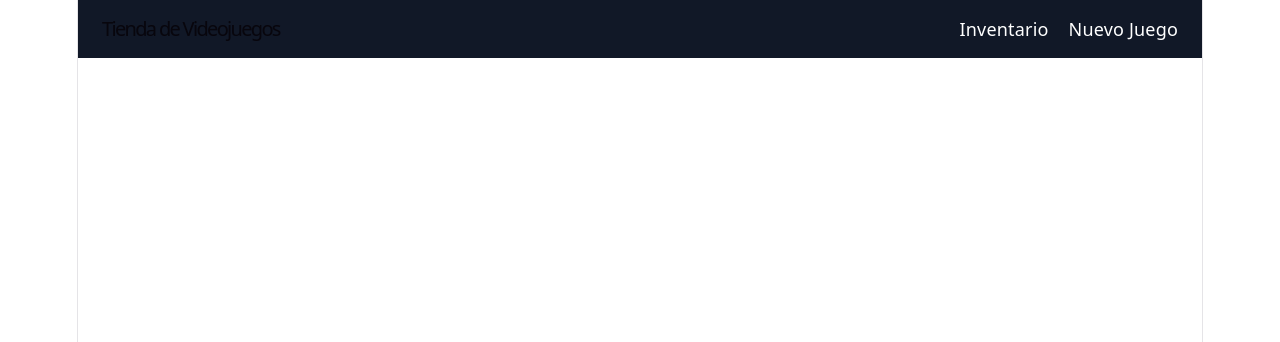
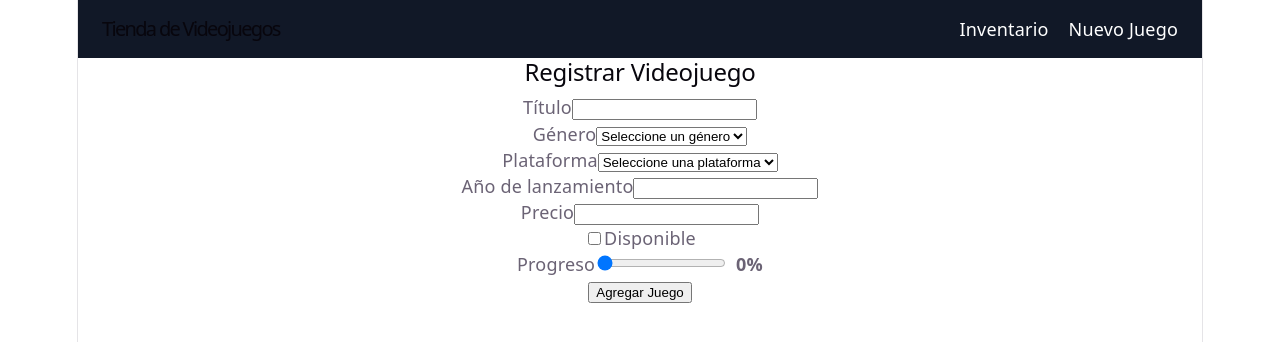
Before and after one commit to cstalyin16/FundamentosReact, a React (Vite) app in the folder tienda-videojuegos/: page /editar in a window 1280 px wide. Shown: the top 342 px of the page. Built offline with nearby package versions, Linux system fonts and the light colour scheme.

Commit message:
feat: Implement video game editing

```diff
--- a/tienda-videojuegos/src/App.jsx
+++ b/tienda-videojuegos/src/App.jsx
@@ -24,6 +24,14 @@ function App() {
     setJuegos([...juegos, juegoConId]);
   };
 
+  const editarJuego = (juegoEditado) => {
+    const nuevaLista = juegos.map((juego) =>
+      juego.id === juegoEditado.id ? juegoEditado : juego,
+    );
+
+    setJuegos(nuevaLista);
+  };
+
   return (
     <BrowserRouter>
       <Navbar />
@@ -36,9 +44,25 @@ function App() {
             </div>
           }
         />
+
         <Route
           path="/nuevo"
-          element={<FormularioVideojuego onGuardar={agregarJuego} />}
+          element={
+            <FormularioVideojuego
+              onGuardar={agregarJuego}
+              onEditar={editarJuego}
+            />
+          }
+        />
+
+        <Route
+          path="/editar"
+          element={
+            <FormularioVideojuego
+              onGuardar={agregarJuego}
+              onEditar={editarJuego}
+            />
+          }
         />
       </Routes>
     </BrowserRouter>
--- a/tienda-videojuegos/src/components/FormularioVideojuego.jsx
+++ b/tienda-videojuegos/src/components/FormularioVideojuego.jsx
@@ -1,9 +1,14 @@
 import { useState } from "react";
-import { useNavigate } from "react-router-dom";
+import { useLocation, useNavigate } from "react-router-dom";
 
-function FormularioVideojuego({ onGuardar }) {
+function FormularioVideojuego({ onGuardar, onEditar }) {
   const navigate = useNavigate();
-  const [formulario, setFormulario] = useState({
+  const location = useLocation();
+
+  const juegoEditar = location.state?.juego;
+
+  const [formulario, setFormulario] = useState(
+    juegoEditar || {
       titulo: "",
       genero: "",
       plataforma: "",
@@ -11,7 +16,8 @@ function FormularioVideojuego({ onGuardar }) {
       precio: "",
       disponible: false,
       progreso: 0,
-  });
+    },
+  );
 
   const manejarCambio = (e) => {
     const { name, value, type, checked } = e.target;
@@ -25,21 +31,25 @@ function FormularioVideojuego({ onGuardar }) {
   const manejarSubmit = (e) => {
     e.preventDefault();
 
-    const nuevoJuego = {
+    const juegoFormulario = {
       ...formulario,
       lanzamiento: Number(formulario.lanzamiento),
       precio: Number(formulario.precio),
       progreso: Number(formulario.progreso),
     };
 
-    onGuardar(nuevoJuego);
+    if (juegoEditar) {
+      onEditar(juegoFormulario);
+    } else {
+      onGuardar(juegoFormulario);
+    }
 
     navigate("/");
   };
 
   return (
     <form onSubmit={manejarSubmit}>
-      <h2>Registrar Videojuego</h2>
+      <h2>{juegoEditar ? "Editar Videojuego" : "Registrar Videojuego"}</h2>
 
       <div>
         <label>Título</label>
@@ -129,7 +139,9 @@ function FormularioVideojuego({ onGuardar }) {
         <span>{Math.round(formulario.progreso * 100)}%</span>
       </div>
 
-      <button type="submit">Guardar</button>
+      <button type="submit">
+        {juegoEditar ? "Guardar Cambios" : "Agregar Juego"}
+      </button>
     </form>
   );
 }
--- a/tienda-videojuegos/src/components/TablaVideojuegos.jsx
+++ b/tienda-videojuegos/src/components/TablaVideojuegos.jsx
@@ -1,3 +1,4 @@
+import { Link } from "react-router-dom";
 import "./TablaVideojuegos.css";
 
 function TablaVideojuegos({ juegos, onEliminar }) {
@@ -34,7 +35,9 @@ function TablaVideojuegos({ juegos, onEliminar }) {
                 <span>{Math.round(juego.progreso * 100)}%</span>
               </td>
               <td>
-                <button>Editar</button>
+                <Link to="/editar" state={{ juego }}>
+                  Editar
+                </Link>
                 <button onClick={() => onEliminar(juego.id)}>Eliminar</button>
               </td>
             </tr>
```
Lines whose indentation alone changed are shown as unchanged.
